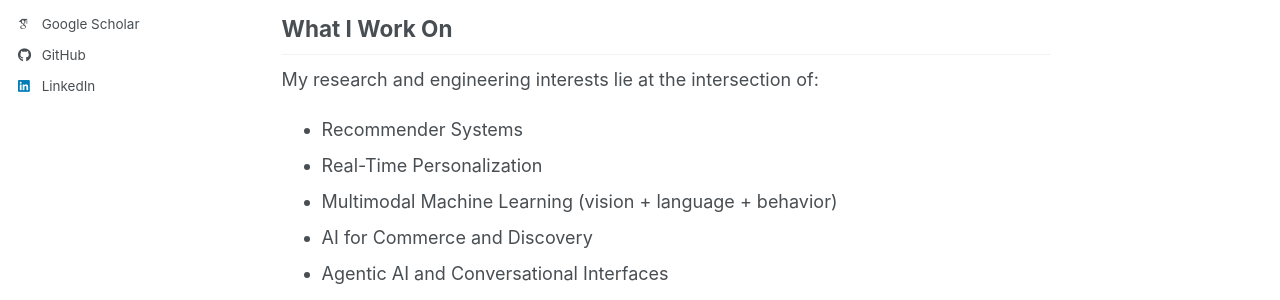
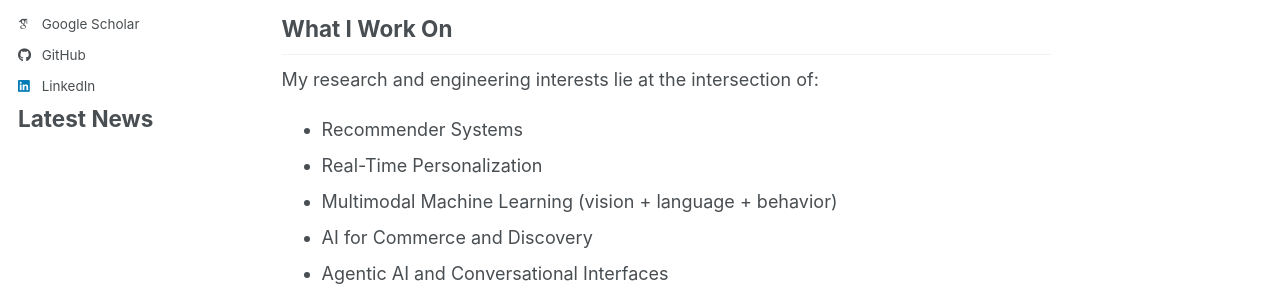
Before and after one commit to satyenabrol/satyenabrol.github.io, a Jekyll site: the page built from _pages/about.md, in a window 1280 px wide. Shown: the part 478-778 px from the top of the page. Built offline with Jekyll 4.4.1, drawn with Linux system fonts in a browser that asks for light colours; some web fonts are replaced; a script bundle is joined from its source files by our own code; library files that are not in the unit come from our copies.

Commit message:
Update about.md

```diff
--- a/_pages/about.md
+++ b/_pages/about.md
@@ -1,10 +1,11 @@
 ---
+layout: single
+title: "About Me"
 permalink: /
-title: "About Me"
 author_profile: true
-redirect_from:
-  - /about/
-  - /about.html
+sidebar:
+  title: "Latest News"
+  nav: news
 ---
 
 ## About Me
```
